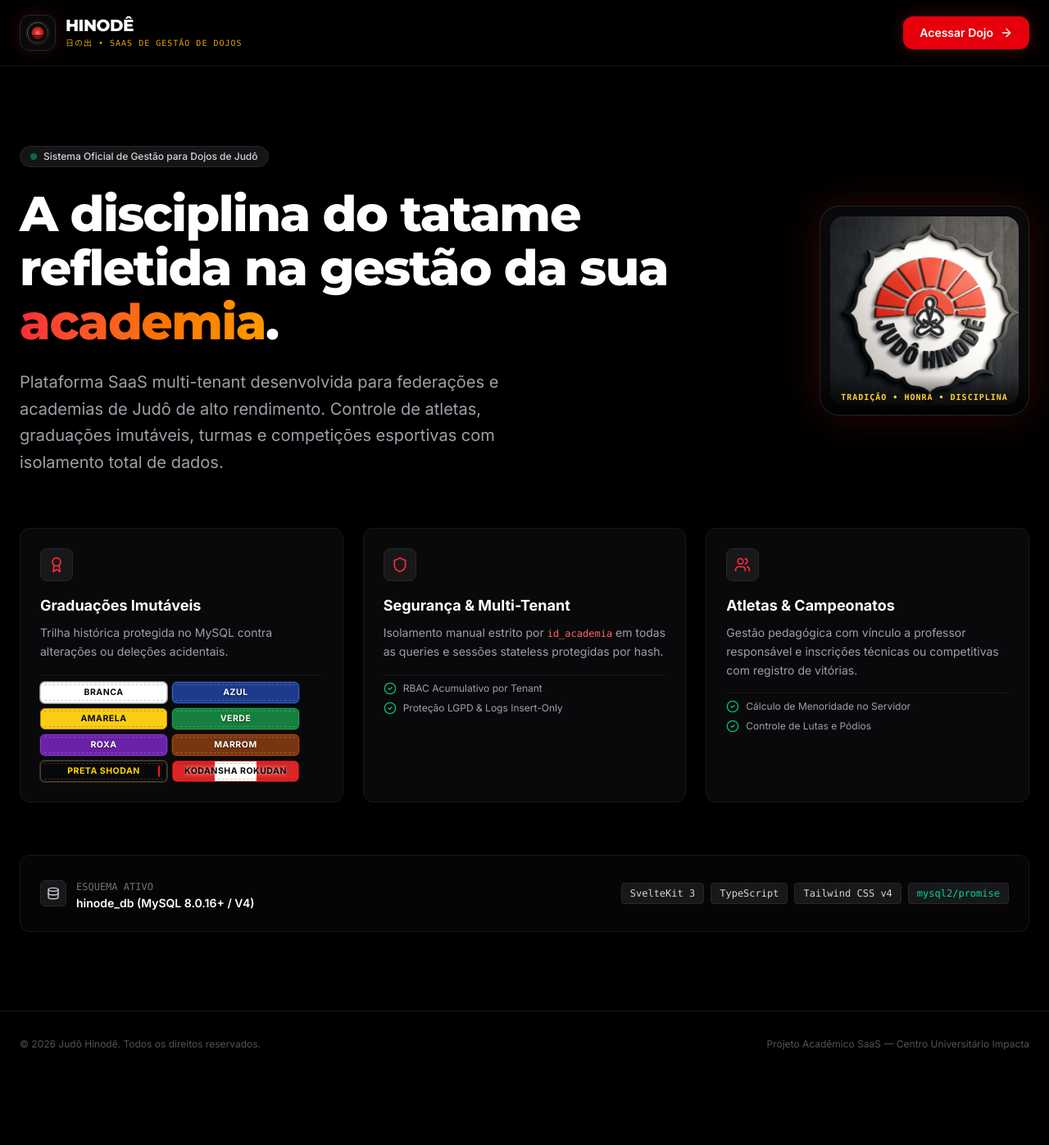
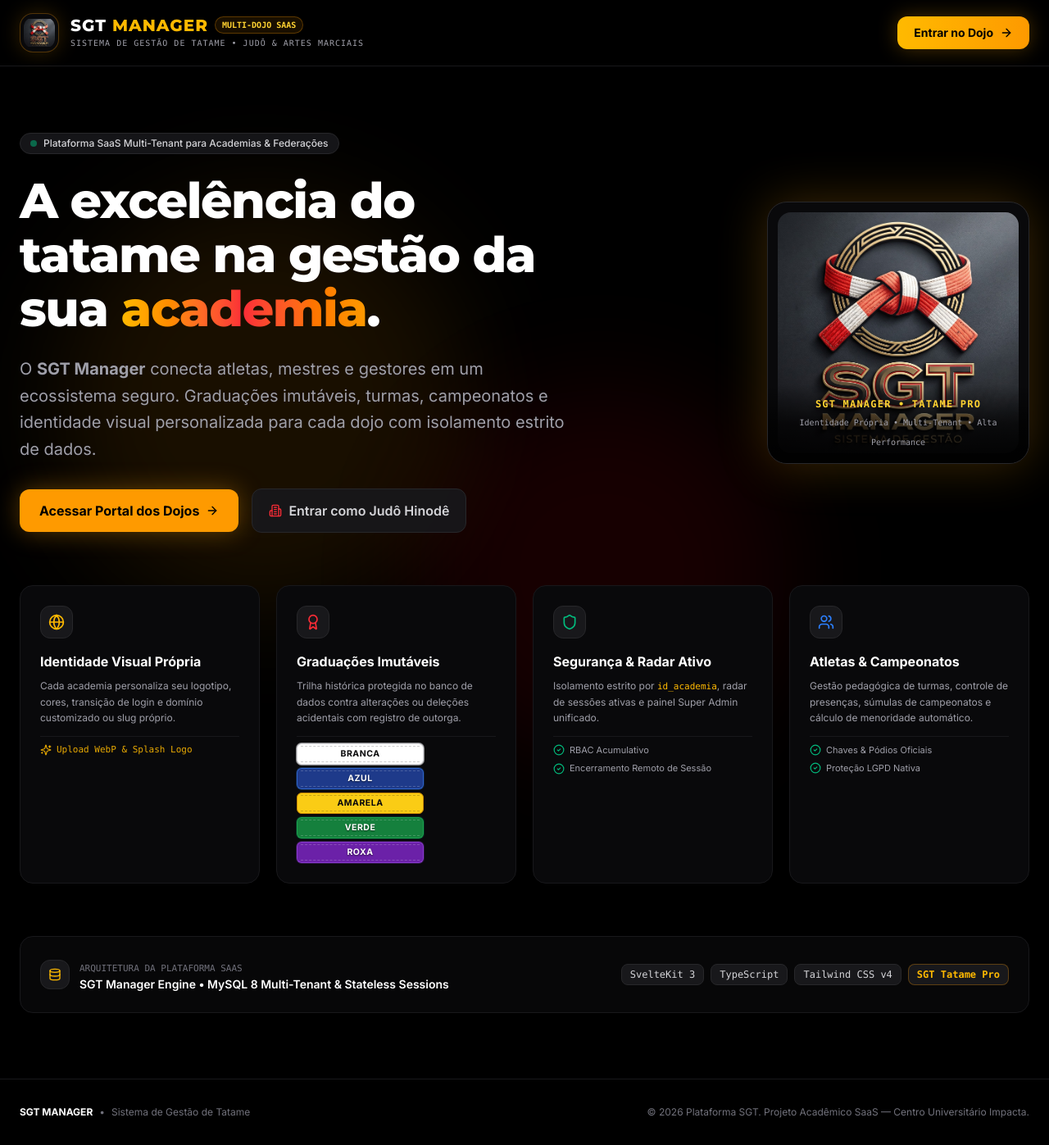
Before and after one commit to rafacastellar/Hinode, a SvelteKit app: page / in a window 1280 px wide. Shown: the whole page at 82% size. Before the commit the page ends 1314 px from the top, so only its background shows below. Built offline with nearby package versions, Linux system fonts and the light colour scheme.

Commit message:
atualização da pagina Home

```diff
--- a/src/routes/+page.svelte
+++ b/src/routes/+page.svelte
@@ -5,11 +5,12 @@
 		Shield,
 		Users,
 		Award,
-		Calendar,
 		Database,
 		CheckCircle2,
 		ArrowRight,
-		Dumbbell
+		Building2,
+		Sparkles,
+		Globe
 	} from '@lucide/svelte';
 
 	const faixasExemplo = [
@@ -25,38 +26,47 @@
 </script>
 
 <svelte:head>
-	<title>Hinodê - Sistema de Gestão de Dojos</title>
+	<title>SGT Manager • Sistema de Gestão de Tatame</title>
 </svelte:head>
 
 <main class="min-h-screen bg-black text-zinc-100 flex flex-col justify-between">
-	<!-- Navbar Minimalista -->
+	<!-- Navbar Minimalista com Identidade SGT -->
 	<header class="border-b border-zinc-900 bg-black/80 backdrop-blur-md sticky top-0 z-50">
 		<div class="max-w-7xl mx-auto px-6 h-20 flex items-center justify-between">
-			<div class="flex items-center gap-3">
-				<!-- Emblema do Judô Hinodê -->
-				<div class="w-11 h-11 rounded-xl bg-zinc-950 border border-zinc-800 flex items-center justify-center relative overflow-hidden group shadow-[0_0_20px_rgba(220,38,38,0.2)]">
+			<div class="flex items-center gap-3.5">
+				<!-- Emblema Oficial SGT Manager -->
+				<div class="w-12 h-12 rounded-2xl bg-zinc-950 border border-amber-500/30 p-1 flex items-center justify-center relative overflow-hidden group shadow-[0_0_25px_rgba(245,158,11,0.2)]">
 					<img
-						src={hinodeEmblema}
-						alt="Emblema Judô Hinodê"
-						class="w-8 h-8 object-contain transition-transform duration-300 group-hover:scale-110"
+						src="/img/logo-sgt.jpg"
+						alt="SGT Manager - Sistema de Gestão de Tatame"
+						class="w-full h-full object-contain rounded-xl transition-transform duration-300 group-hover:scale-110"
+						onerror={(e) => {
+							const target = e.currentTarget as HTMLImageElement;
+							target.src = hinodeEmblema;
+						}}
 					/>
 				</div>
 				<div>
-					<span class="font-display font-extrabold text-xl tracking-tight text-white block leading-none">
-						HINODÊ
-					</span>
-					<span class="text-[10px] tracking-widest text-amber-400/90 font-mono uppercase block mt-1">
-						日の出 • SaaS de Gestão de Dojos
+					<div class="flex items-center gap-2">
+						<span class="font-display font-extrabold text-xl tracking-wider text-white block leading-none">
+							SGT <span class="text-amber-400">MANAGER</span>
+						</span>
+						<span class="hidden sm:inline-block px-2 py-0.5 rounded-full bg-amber-500/10 border border-amber-500/30 text-[10px] font-mono font-semibold text-amber-300 uppercase">
+							Multi-Dojo SaaS
+						</span>
+					</div>
+					<span class="text-[10px] tracking-widest text-zinc-400 font-mono uppercase block mt-1">
+						Sistema de Gestão de Tatame • Judô & Artes Marciais
 					</span>
 				</div>
 			</div>
 
-			<nav class="flex items-center gap-4">
+			<nav class="flex items-center gap-3">
 				<a
 					href="/login"
-					class="inline-flex items-center gap-2 px-5 py-2.5 rounded-xl text-sm font-semibold text-white bg-red-600 hover:bg-red-700 active:scale-95 transition-all shadow-[0_0_20px_rgba(220,38,38,0.3)] focus:ring-2 focus:ring-red-500 focus:outline-none"
+					class="inline-flex items-center gap-2 px-5 py-2.5 rounded-xl text-sm font-bold text-black bg-gradient-to-r from-amber-400 to-amber-500 hover:from-amber-300 hover:to-amber-400 active:scale-95 transition-all shadow-[0_0_25px_rgba(245,158,11,0.3)] focus:ring-2 focus:ring-amber-400 focus:outline-none cursor-pointer"
 				>
-					<span>Acessar Dojo</span>
+					<span>Entrar no Dojo</span>
 					<ArrowRight class="w-4 h-4" />
 				</a>
 			</nav>
@@ -64,135 +74,179 @@
 	</header>
 
 	<!-- Hero Section -->
-	<section class="max-w-7xl mx-auto px-6 py-16 lg:py-24 flex-1 flex flex-col justify-center relative">
-		<div class="grid grid-cols-1 lg:grid-cols-12 gap-10 items-center mb-16">
-			<div class="lg:col-span-8">
+	<section class="max-w-7xl mx-auto px-6 py-14 lg:py-20 flex-1 flex flex-col justify-center relative">
+		<!-- Glows de ambientação -->
+		<div class="absolute top-1/3 left-1/4 -translate-x-1/2 -translate-y-1/2 w-[500px] h-[500px] bg-amber-500/10 rounded-full blur-3xl pointer-events-none"></div>
+		<div class="absolute top-1/2 right-1/4 -translate-y-1/2 w-[450px] h-[450px] bg-red-600/10 rounded-full blur-3xl pointer-events-none"></div>
+
+		<div class="grid grid-cols-1 lg:grid-cols-12 gap-10 items-center mb-16 relative z-10">
+			<div class="lg:col-span-7">
 				<div class="inline-flex items-center gap-2 px-3 py-1 rounded-full bg-zinc-900/90 border border-zinc-800 text-xs font-medium text-zinc-300 mb-6">
 					<span class="w-2 h-2 rounded-full bg-emerald-500 animate-pulse"></span>
-					<span>Sistema Oficial de Gestão para Dojos de Judô</span>
+					<span>Plataforma SaaS Multi-Tenant para Academias & Federações</span>
 				</div>
 
 				<h1 class="text-4xl sm:text-5xl lg:text-6xl font-extrabold tracking-tight text-white leading-[1.1] mb-6 font-display">
-					A disciplina do tatame refletida na gestão da sua <span class="text-transparent bg-clip-text bg-gradient-to-r from-red-500 to-amber-500">academia</span>.
+					A excelência do tatame na gestão da sua <span class="text-transparent bg-clip-text bg-gradient-to-r from-amber-400 via-red-500 to-amber-500">academia</span>.
 				</h1>
 
-				<p class="text-lg sm:text-xl text-zinc-400 font-normal leading-relaxed max-w-2xl">
-					Plataforma SaaS multi-tenant desenvolvida para federações e academias de Judô de alto rendimento.
-					Controle de atletas, graduações imutáveis, turmas e competições esportivas com isolamento total de dados.
+				<p class="text-lg sm:text-xl text-zinc-400 font-normal leading-relaxed max-w-2xl mb-8">
+					O <strong>SGT Manager</strong> conecta atletas, mestres e gestores em um ecossistema seguro.
+					Graduações imutáveis, turmas, campeonatos e identidade visual personalizada para cada dojo com isolamento estrito de dados.
 				</p>
+
+				<!-- Botões de Ação Rápida -->
+				<div class="flex flex-wrap items-center gap-4">
+					<a
+						href="/login"
+						class="inline-flex items-center gap-2 px-6 py-3.5 rounded-xl font-bold text-black bg-amber-500 hover:bg-amber-400 active:scale-95 transition-all shadow-[0_0_30px_rgba(245,158,11,0.35)]"
+					>
+						<span>Acessar Portal dos Dojos</span>
+						<ArrowRight class="w-4 h-4" />
+					</a>
+					<a
+						href="/login?dojo=hinode"
+						class="inline-flex items-center gap-2 px-5 py-3.5 rounded-xl font-semibold text-zinc-300 bg-zinc-900/90 border border-zinc-800 hover:border-zinc-700 hover:text-white transition-all"
+					>
+						<Building2 class="w-4 h-4 text-red-500" />
+						<span>Entrar como Judô Hinodê</span>
+					</a>
+				</div>
 			</div>
 
-			<!-- Showcase Metálico 3D da Marca Hinodê -->
-			<div class="lg:col-span-4 flex justify-center lg:justify-end">
-				<div class="relative w-56 h-56 sm:w-64 sm:h-64 rounded-3xl bg-zinc-950 border border-zinc-800/80 p-3 shadow-[0_0_50px_rgba(220,38,38,0.2)] group overflow-hidden">
+			<!-- Showcase 3D com Logo Oficial do SaaS SGT -->
+			<div class="lg:col-span-5 flex justify-center lg:justify-end">
+				<div class="relative w-64 h-64 sm:w-80 sm:h-80 rounded-3xl bg-zinc-950 border border-zinc-800 p-3 shadow-[0_0_60px_rgba(245,158,11,0.25)] group overflow-hidden">
 					<img
-						src="/img/hinode-3d.jpg"
-						alt="Emblema Metálico 3D Judô Hinodê"
+						src="/img/logo-sgt.jpg"
+						alt="SGT Manager - Emblema Oficial Faixa Coral e Tatame"
 						class="w-full h-full object-cover rounded-2xl transition-transform duration-700 group-hover:scale-105"
 						onerror={(e) => {
 							const target = e.currentTarget as HTMLImageElement;
 							target.src = hinodeEmblema;
 						}}
 					/>
-					<div class="absolute inset-x-0 bottom-0 p-3 bg-gradient-to-t from-black/90 via-black/50 to-transparent text-center">
-						<span class="text-[10px] font-mono uppercase tracking-widest text-amber-300 font-bold">
-							Tradição • Honra • Disciplina
+					<div class="absolute inset-x-0 bottom-0 p-4 bg-gradient-to-t from-black/95 via-black/70 to-transparent text-center">
+						<span class="text-xs font-mono uppercase tracking-widest text-amber-300 font-bold block">
+							SGT MANAGER • TATAME PRO
+						</span>
+						<span class="text-[10px] text-zinc-400 font-mono">
+							Identidade Própria • Multi-Tenant • Alta Performance
 						</span>
 					</div>
 				</div>
 			</div>
 		</div>
 
-		<!-- Grid de Módulos e Demonstração do Design System -->
-		<div class="grid grid-cols-1 md:grid-cols-3 gap-6 mb-16">
-			<!-- Card 1: Graduações -->
-			<div class="p-6 rounded-xl bg-zinc-950 border border-zinc-900 hover:border-zinc-800 transition-colors">
-				<div class="w-10 h-10 rounded-lg bg-zinc-900 border border-zinc-800 flex items-center justify-center text-red-500 mb-4">
+		<!-- Grid de Pilares do SaaS SGT -->
+		<div class="grid grid-cols-1 md:grid-cols-4 gap-5 mb-16 relative z-10">
+			<!-- Card 1: Identidade Visual e Domínio -->
+			<div class="p-6 rounded-2xl bg-zinc-950 border border-zinc-900 hover:border-amber-500/40 transition-colors">
+				<div class="w-10 h-10 rounded-xl bg-zinc-900 border border-zinc-800 flex items-center justify-center text-amber-400 mb-4">
+					<Globe class="w-5 h-5" />
+				</div>
+				<h3 class="text-base font-bold text-white mb-2">Identidade Visual Própria</h3>
+				<p class="text-xs text-zinc-400 mb-3 leading-relaxed">
+					Cada academia personaliza seu logotipo, cores, transição de login e domínio customizado ou slug próprio.
+				</p>
+				<div class="text-[11px] font-mono text-amber-400/90 pt-2 border-t border-zinc-900 flex items-center gap-1.5">
+					<Sparkles class="w-3.5 h-3.5" />
+					<span>Upload WebP & Splash Logo</span>
+				</div>
+			</div>
+
+			<!-- Card 2: Graduações Imutáveis -->
+			<div class="p-6 rounded-2xl bg-zinc-950 border border-zinc-900 hover:border-red-500/40 transition-colors">
+				<div class="w-10 h-10 rounded-xl bg-zinc-900 border border-zinc-800 flex items-center justify-center text-red-500 mb-4">
 					<Award class="w-5 h-5" />
 				</div>
-				<h3 class="text-lg font-bold text-white mb-2">Graduações Imutáveis</h3>
-				<p class="text-sm text-zinc-400 mb-4 leading-relaxed">
-					Trilha histórica protegida no MySQL contra alterações ou deleções acidentais.
+				<h3 class="text-base font-bold text-white mb-2">Graduações Imutáveis</h3>
+				<p class="text-xs text-zinc-400 mb-3 leading-relaxed">
+					Trilha histórica protegida no banco de dados contra alterações ou deleções acidentais com registro de outorga.
 				</p>
 				<!-- Demonstração de Badges -->
-				<div class="flex flex-wrap gap-1.5 pt-2 border-t border-zinc-900">
-					{#each faixasExemplo as item}
+				<div class="flex flex-wrap gap-1 pt-2 border-t border-zinc-900">
+					{#each faixasExemplo.slice(0, 5) as item}
 						<BadgeFaixa faixa={item.faixa} dan={item.dan} size="sm" />
 					{/each}
 				</div>
 			</div>
 
-			<!-- Card 2: Isolamento Multi-Tenant -->
-			<div class="p-6 rounded-xl bg-zinc-950 border border-zinc-900 hover:border-zinc-800 transition-colors">
-				<div class="w-10 h-10 rounded-lg bg-zinc-900 border border-zinc-800 flex items-center justify-center text-red-500 mb-4">
+			<!-- Card 3: Isolamento Multi-Tenant & Radar -->
+			<div class="p-6 rounded-2xl bg-zinc-950 border border-zinc-900 hover:border-zinc-700 transition-colors">
+				<div class="w-10 h-10 rounded-xl bg-zinc-900 border border-zinc-800 flex items-center justify-center text-emerald-500 mb-4">
 					<Shield class="w-5 h-5" />
 				</div>
-				<h3 class="text-lg font-bold text-white mb-2">Segurança & Multi-Tenant</h3>
-				<p class="text-sm text-zinc-400 mb-4 leading-relaxed">
-					Isolamento manual estrito por <code class="text-red-400 font-mono text-xs">id_academia</code> em todas as queries e sessões stateless protegidas por hash.
+				<h3 class="text-base font-bold text-white mb-2">Segurança & Radar Ativo</h3>
+				<p class="text-xs text-zinc-400 mb-3 leading-relaxed">
+					Isolamento estrito por <code class="text-amber-400 font-mono text-[11px]">id_academia</code>, radar de sessões ativas e painel Super Admin unificado.
 				</p>
-				<div class="space-y-2 pt-2 border-t border-zinc-900 text-xs text-zinc-400">
-					<div class="flex items-center gap-2">
-						<CheckCircle2 class="w-4 h-4 text-emerald-500" />
-						<span>RBAC Acumulativo por Tenant</span>
+				<div class="space-y-1.5 pt-2 border-t border-zinc-900 text-[11px] text-zinc-400">
+					<div class="flex items-center gap-1.5">
+						<CheckCircle2 class="w-3.5 h-3.5 text-emerald-500" />
+						<span>RBAC Acumulativo</span>
 					</div>
-					<div class="flex items-center gap-2">
-						<CheckCircle2 class="w-4 h-4 text-emerald-500" />
-						<span>Proteção LGPD & Logs Insert-Only</span>
+					<div class="flex items-center gap-1.5">
+						<CheckCircle2 class="w-3.5 h-3.5 text-emerald-500" />
+						<span>Encerramento Remoto de Sessão</span>
 					</div>
 				</div>
 			</div>
 
-			<!-- Card 3: Campeonatos & Atletas -->
-			<div class="p-6 rounded-xl bg-zinc-950 border border-zinc-900 hover:border-zinc-800 transition-colors">
-				<div class="w-10 h-10 rounded-lg bg-zinc-900 border border-zinc-800 flex items-center justify-center text-red-500 mb-4">
+			<!-- Card 4: Campeonatos & Atletas -->
+			<div class="p-6 rounded-2xl bg-zinc-950 border border-zinc-900 hover:border-zinc-700 transition-colors">
+				<div class="w-10 h-10 rounded-xl bg-zinc-900 border border-zinc-800 flex items-center justify-center text-blue-500 mb-4">
 					<Users class="w-5 h-5" />
 				</div>
-				<h3 class="text-lg font-bold text-white mb-2">Atletas & Campeonatos</h3>
-				<p class="text-sm text-zinc-400 mb-4 leading-relaxed">
-					Gestão pedagógica com vínculo a professor responsável e inscrições técnicas ou competitivas com registro de vitórias.
+				<h3 class="text-base font-bold text-white mb-2">Atletas & Campeonatos</h3>
+				<p class="text-xs text-zinc-400 mb-3 leading-relaxed">
+					Gestão pedagógica de turmas, controle de presenças, súmulas de campeonatos e cálculo de menoridade automático.
 				</p>
-				<div class="space-y-2 pt-2 border-t border-zinc-900 text-xs text-zinc-400">
-					<div class="flex items-center gap-2">
-						<CheckCircle2 class="w-4 h-4 text-emerald-500" />
-						<span>Cálculo de Menoridade no Servidor</span>
+				<div class="space-y-1.5 pt-2 border-t border-zinc-900 text-[11px] text-zinc-400">
+					<div class="flex items-center gap-1.5">
+						<CheckCircle2 class="w-3.5 h-3.5 text-emerald-500" />
+						<span>Chaves & Pódios Oficiais</span>
 					</div>
-					<div class="flex items-center gap-2">
-						<CheckCircle2 class="w-4 h-4 text-emerald-500" />
-						<span>Controle de Lutas e Pódios</span>
+					<div class="flex items-center gap-1.5">
+						<CheckCircle2 class="w-3.5 h-3.5 text-emerald-500" />
+						<span>Proteção LGPD Nativa</span>
 					</div>
 				</div>
 			</div>
 		</div>
 
-		<!-- Status Técnico da Stack -->
-		<div class="p-6 rounded-xl bg-zinc-950/60 border border-zinc-900">
+		<!-- Status Técnico da Stack do SaaS -->
+		<div class="p-6 rounded-2xl bg-zinc-950/80 border border-zinc-900 relative z-10">
 			<div class="flex flex-col sm:flex-row sm:items-center justify-between gap-4">
 				<div class="flex items-center gap-3">
-					<div class="w-8 h-8 rounded-md bg-zinc-900 border border-zinc-800 flex items-center justify-center text-zinc-300">
+					<div class="w-9 h-9 rounded-xl bg-zinc-900 border border-zinc-800 flex items-center justify-center text-amber-400">
 						<Database class="w-4 h-4" />
 					</div>
 					<div>
-						<span class="text-xs font-mono uppercase text-zinc-500">Esquema Ativo</span>
-						<p class="text-sm font-semibold text-white">hinode_db (MySQL 8.0.16+ / V4)</p>
+						<span class="text-[11px] font-mono uppercase text-zinc-500">Arquitetura da Plataforma SaaS</span>
+						<p class="text-sm font-semibold text-white">SGT Manager Engine • MySQL 8 Multi-Tenant & Stateless Sessions</p>
 					</div>
 				</div>
 
 				<div class="flex flex-wrap items-center gap-2 text-xs font-mono">
-					<span class="px-2.5 py-1 rounded bg-zinc-900 border border-zinc-800 text-zinc-300">SvelteKit 3</span>
-					<span class="px-2.5 py-1 rounded bg-zinc-900 border border-zinc-800 text-zinc-300">TypeScript</span>
-					<span class="px-2.5 py-1 rounded bg-zinc-900 border border-zinc-800 text-zinc-300">Tailwind CSS v4</span>
-					<span class="px-2.5 py-1 rounded bg-zinc-900 border border-zinc-800 text-emerald-400">mysql2/promise</span>
+					<span class="px-2.5 py-1 rounded-lg bg-zinc-900 border border-zinc-800 text-zinc-300">SvelteKit 3</span>
+					<span class="px-2.5 py-1 rounded-lg bg-zinc-900 border border-zinc-800 text-zinc-300">TypeScript</span>
+					<span class="px-2.5 py-1 rounded-lg bg-zinc-900 border border-zinc-800 text-zinc-300">Tailwind CSS v4</span>
+					<span class="px-2.5 py-1 rounded-lg bg-zinc-900 border border-amber-500/30 text-amber-400 font-bold">SGT Tatame Pro</span>
 				</div>
 			</div>
 		</div>
 	</section>
 
 	<!-- Footer -->
-	<footer class="border-t border-zinc-900 py-8 text-center text-xs text-zinc-600">
+	<footer class="border-t border-zinc-900 py-8 text-center text-xs text-zinc-500">
 		<div class="max-w-7xl mx-auto px-6 flex flex-col sm:flex-row items-center justify-between gap-4">
-			<p>© 2026 Judô Hinodê. Todos os direitos reservados.</p>
-			<p>Projeto Acadêmico SaaS — Centro Universitário Impacta</p>
+			<div class="flex items-center gap-2">
+				<span class="font-extrabold text-white">SGT MANAGER</span>
+				<span>•</span>
+				<span>Sistema de Gestão de Tatame</span>
+			</div>
+			<p>© 2026 Plataforma SGT. Projeto Acadêmico SaaS — Centro Universitário Impacta.</p>
 		</div>
 	</footer>
 </main>
```
